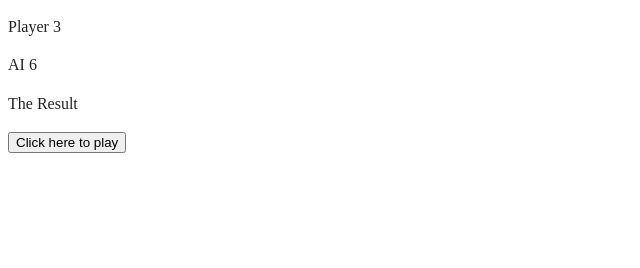
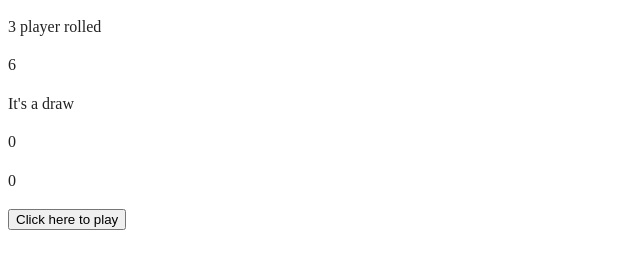
Before and after one commit to R3becka/A1, a website built with webpack: page A1/index.html in a window 1280 px wide. Both pictures are taken after a click on the button "Click here to play". Shown: the whole page, without its empty margins (0-640 px from the left). Built offline with nearby package versions, Linux system fonts and the light colour scheme.

Commit message:
Edited Code

```diff
--- a/A1/index.html
+++ b/A1/index.html
@@ -28,10 +28,12 @@
 
   <p id="playerRollText"> Player </p>
   <p id="aiRollText">  AI </p>
+  <p id="evaluationText">   </p>
+  <p id="aiScoreText"> aiScoreText </p>
+  <p id="playerScoreText">  playerScoreText </p>
 
 
 
-  <p id="resultText"> The Result </p>
   <button id="button0"> Click here to play </button>
 
   <script src="js/app.js"></script>
--- a/A1/js/app.js
+++ b/A1/js/app.js
@@ -5,51 +5,62 @@ let button0 = document.getElementById("button0");
 // TEXTS
 let playerRollText = document.getElementById("playerRollText");
 let aiRollText = document.getElementById("aiRollText");
-let resultText = document.getElementById("resultText");
+let evaluationText = document.getElementById("evaluationText");
+let playerScoreText = document.getElementById("playerScoreText");
+let aiScoreText = document.getElementById("aiScoreText");
+
 
 
 //DATA
-let playerRoll = 0;
+
+ let playerRoll = 0;
 let aiRoll = 0;
-let winner = 0;
+let playerScore = 0;
+let aiScore = 0;
 
 
 //Process
-button0.addEventListener("click", function() {
+button0.addEventListener("click", ()=> {
   getRandomNumberPlayer();
   getRandomNumberAi();
   showPlayerRollResult();
   showAiRollResult();
-  showResult();
+  evaluateRoll();
+  updateScores();
 
 })
 
 //CONTROLLER
 function getRandomNumberPlayer() {
-  playerRoll = Math.floor(Math.random() * 6) + 1
+  playerRoll = Math.floor(Math.random() * 6) + 1 + " player rolled"
 
 }
 function getRandomNumberAi() {
   aiRoll = Math.floor(Math.random() * 6) + 1
 }
-function result() {
-  if (aiRoll > playerRoll) {
-    resultText = "AI Wins";
+function evaluateRoll() {
+  if (playerRoll > aiRoll) {
+    evaluationText.innerHTML= "You Win";
+    playerScore ++;
   }
-  else if (playerRoll > aiRoll) {
-    resultText = "Player Wins";
+  else if (playerRoll < aiRoll) {
+    evaluationText.innerHTML = "Ai Wins";
+    aiScore++;
   }
   else {
-    resultText = "It's a draw";
+    evaluationText.innerHTML = "It's a draw";
   }
-}
 
-  function showResult () {
-    resultText = "Result: " + winner;
+
+
   }
 function showPlayerRollResult() {
-  playerRollText.innerHTML = "Player " + playerRoll;
+  playerRollText.innerHTML = playerRoll;
 }
 function showAiRollResult() {
- aiRollText.innerHTML = "AI " + aiRoll;
+ aiRollText.innerHTML = aiRoll;
 }
+function updateScores() {
+  playerScoreText.innerHTML = playerScore;
+  aiScoreText.innerHTML = aiScore;
+}
```
